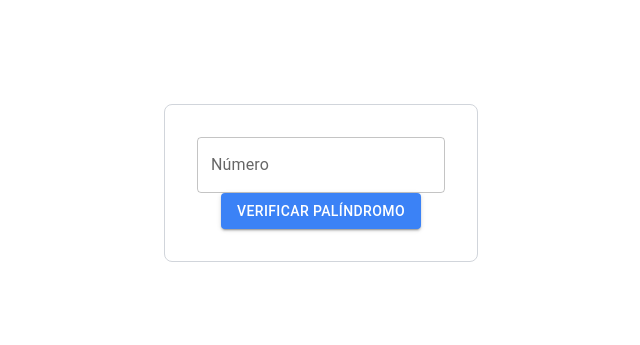
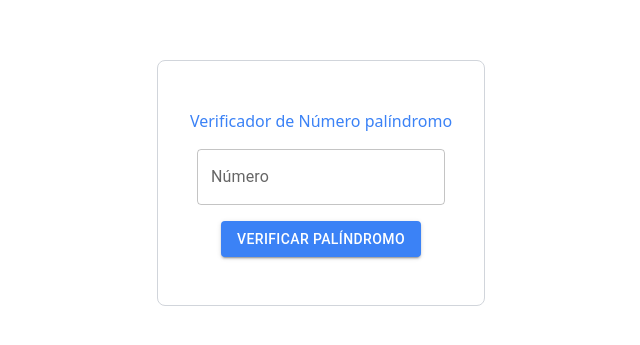
Before and after one commit to ImPhoenixDev/examen-front-vantis, a Gatsby site: page / in a window 1280 px wide. Shown: the part 217-562 px from the top of the page, without its empty margins (319-959 px from the left). Built offline with nearby package versions, Linux system fonts and the light colour scheme; Gatsby itself is replaced by a stand-in of ours.

Commit message:
feat(index): added title and margin to the button

```diff
--- a/src/pages/index.tsx
+++ b/src/pages/index.tsx
@@ -38,6 +38,7 @@ const PalindromeChecker: React.FC = () => {
   return (
     <div className="min-h-screen flex flex-col items-center justify-center">
       <div className="p-8 border border-gray-300 rounded-lg flex flex-col items-center justify-center">
+        <h1 className="my-4 text-blue-500">Verificador de Número palíndromo</h1>
         <TextField
           className="mb-4"
           label="Número"
@@ -46,13 +47,15 @@ const PalindromeChecker: React.FC = () => {
           onChange={handleInputChange}
           inputProps={{ inputMode: `numeric`, maxLength: 5 }}
         />
+        <div className="my-4">
             <Button
               variant="contained"
               onClick={handleButtonClick}
-          className="!m4 !bg-blue-500"
+              className="!bg-blue-500"
             >
               Verificar Palíndromo
             </Button>
+        </div>
 
         <Dialog open={alert.open} onClose={handleCloseAlert}>
           <DialogTitle>{`Resultado`}</DialogTitle>
```
Lines whose indentation alone changed are shown as unchanged.
